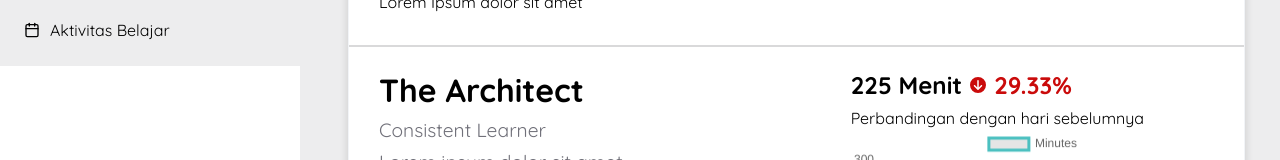
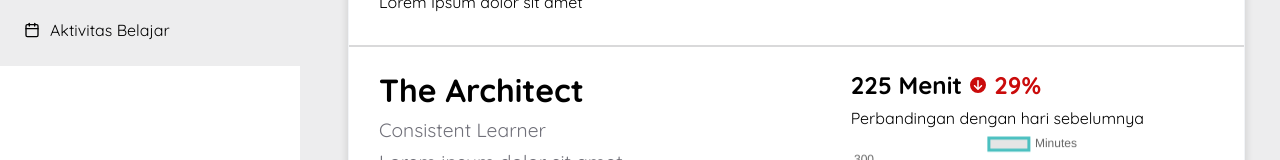
Before and after one commit to Asah-Capstone-AI-Learning-Insight/AI-Learning-insight-frontend, a React (Vite) app: page / in a window 1280 px wide. Shown: the part 207-367 px from the top of the page. Built offline with nearby package versions, Linux system fonts and the light colour scheme.

Commit message:
bulatin percentage

```diff
--- a/src/components/ActivitiesTrackHead.jsx
+++ b/src/components/ActivitiesTrackHead.jsx
@@ -22,7 +22,7 @@ export function ActivitiesTrackHead() {
             {(
               ((latestMinute - beforeLatestMinute) / beforeLatestMinute) *
               100
-            ).toFixed(2)}
+            ).toFixed()}
             %
           </h2>
         </div>
@@ -35,7 +35,7 @@ export function ActivitiesTrackHead() {
             {(
               ((beforeLatestMinute - latestMinute) / latestMinute) *
               100
-            ).toFixed(2)}
+            ).toFixed()}
             %
           </h2>
         </div>
```
